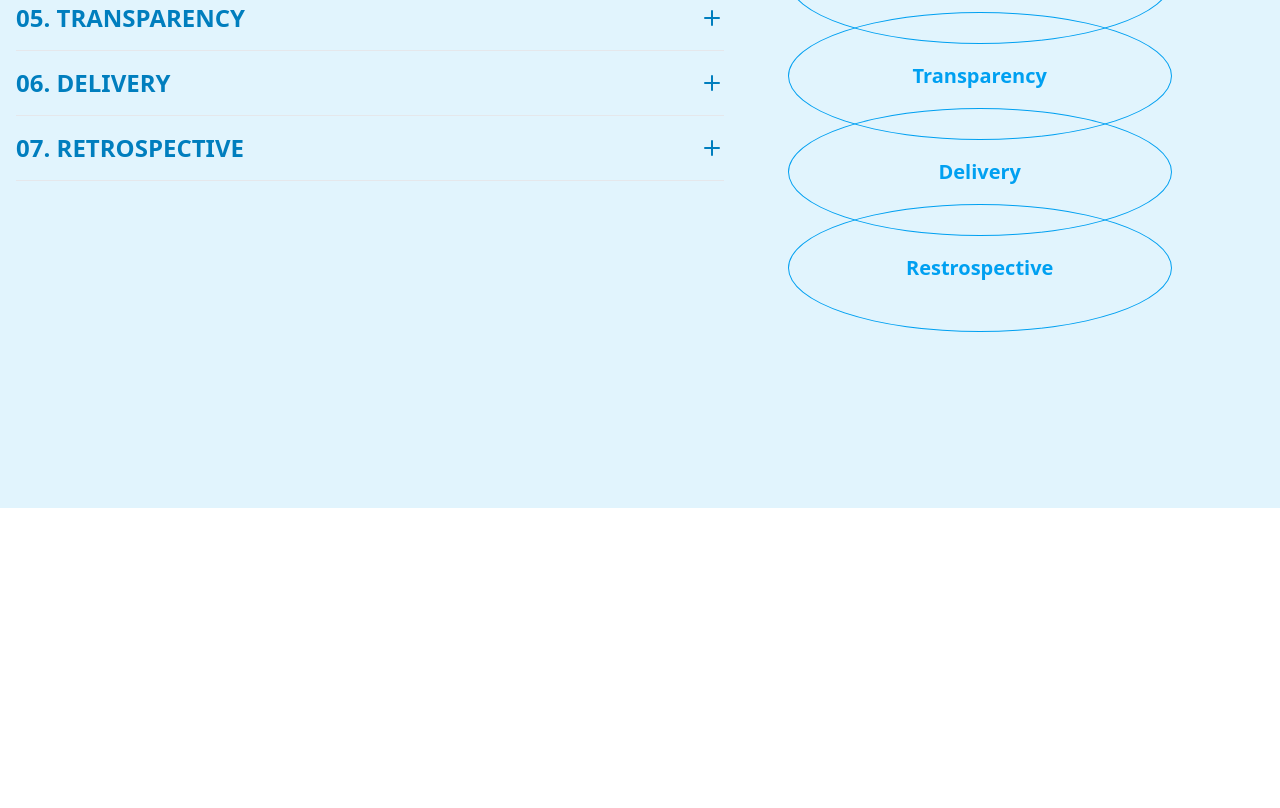
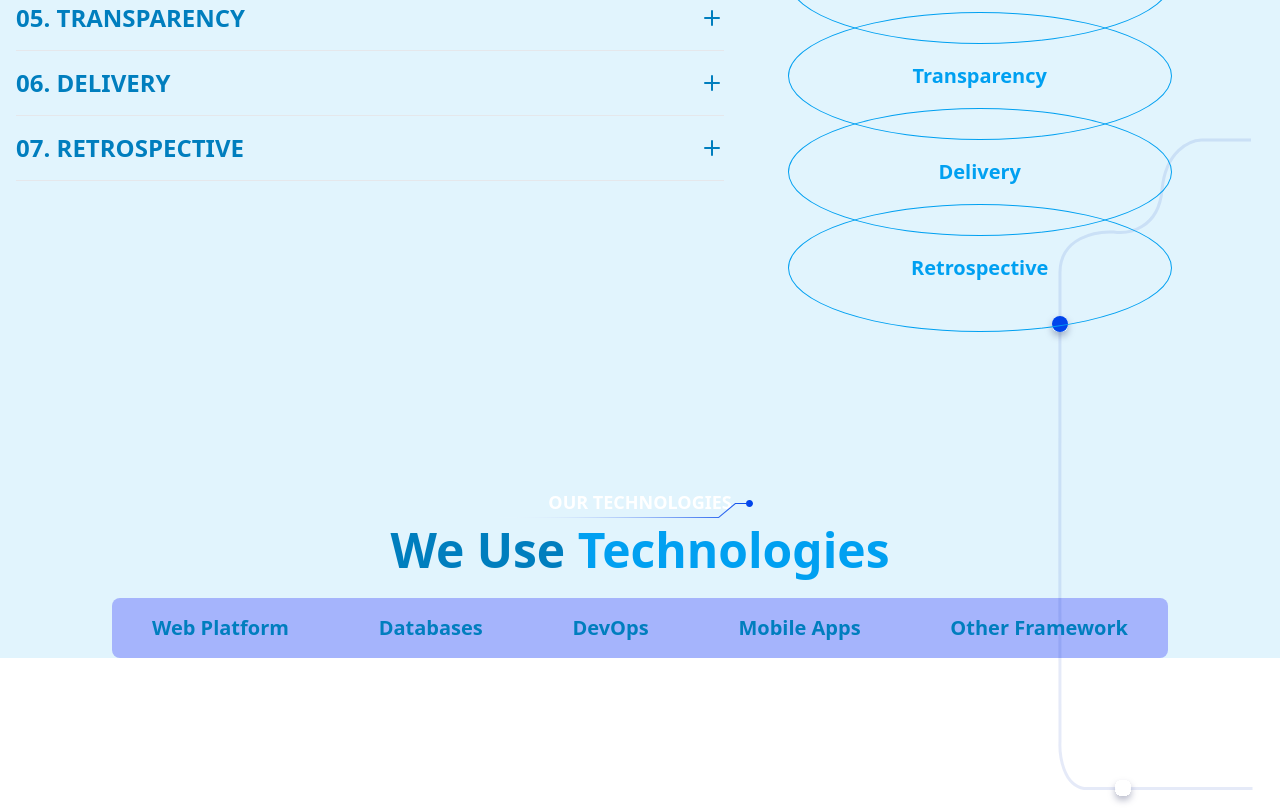
Before and after one commit to ayan878/colibyt, a React (Vite) app in the folder frontend/: page / in a window 1280 px wide. Shown: the part 5800-6608 px from the top of the page. Before the commit the page ends 6308 px from the top, so only its background shows below. Built offline with nearby package versions, Linux system fonts and the light colour scheme; what tailwind-clip-path would draw is missing.

Commit message:
working proccess

```diff
--- a/frontend/src/components/WorkingProcess.jsx
+++ b/frontend/src/components/WorkingProcess.jsx
@@ -1,8 +1,10 @@
 import Shape from "../assets/images/shapes/shape_space_3.svg?react";
-import ShapeLine from "../assets/images/shapes/shape_line_2.svg?react";
+import ShapeLine2 from "../assets/images/shapes/shape_line_2.svg?react";
+import ShapeLine3 from "../assets/images/shapes/shape_line_3.svg?react";
 import TitleUnderLine from "../assets/images/shapes/shape_title_under_line.svg?react";
 import { useState } from "react";
 import { LuPlus, LuMinus } from "react-icons/lu";
+import { AnimatePresence, motion } from "framer-motion";
 
 const approaches = [
   {
@@ -35,19 +37,79 @@ const approaches = [
   },
 ];
 
+const technologies = {
+  "web-platform": [
+    "React JS",
+    "Next JS",
+    "JavaScript",
+    "Swift",
+    "Typescript",
+    "Python",
+    "G318",
+    "Java",
+    "Ruby",
+    "C++",
+    "PHP",
+    "Laravel",
+  ],
+  database: [
+    "PostgreSQL",
+    "mongoDB",
+    "Oracle DB",
+    "MySQL",
+    "Firestore",
+    "Redis",
+    "Microsoft SQL",
+    "Elasticsearch",
+    "Scylla",
+    "BigchainDB",
+  ],
+  "cloud&devops": [
+    "Docker",
+    "Jenkins",
+    "Ansible",
+    "Kubernetes",
+    "AWS",
+    "Terraform",
+    "JIRA",
+  ],
+  "mobile-apps": [
+    "React Native",
+    "Flutter",
+    "Ionic",
+    "Java",
+    "Kotlin",
+    "Xamarin",
+    "Swift",
+    "Angular UI",
+  ],
+  "other-framework": [
+    "Django",
+    "Ruby On Rails",
+    "Express JS",
+    "Dot net Core",
+    "Codeigniter",
+    "Vue JS",
+  ],
+};
+
 function WorkingProcess() {
   // State to track which item is open (by index)
   const [openIndex, setOpenIndex] = useState(null);
+  const [isActive, setisActive] = useState(false);
 
   const handleToggle = (index) => {
     // Toggle open/close for a specific item
     setOpenIndex(openIndex === index ? null : index);
   };
 
+  const handleTech = () => {
+    setisActive(!isActive);
+  };
   return (
     <div className="bg-light">
       <Shape className="w-[800px] h-auto mx-auto" />
-      <ShapeLine className="-mt-8" />
+      <ShapeLine2 className="-mt-8" />
       <div className="flex gap-12">
         <div className="px-4 -mt-8 w-3/5">
           <h1 className="text-primary font-semibold text-lg uppercase">
@@ -65,53 +127,161 @@ function WorkingProcess() {
                   onClick={() => handleToggle(index)}
                 >
                   <span>{approach.title}</span>
-                  <span className="flex items-center justify-center"
-                    style={{
-                      transition: "transform 0.3s ease",
-                      transformOrigin: "center",
-                      transform:
-                        openIndex === index ? "rotate(180deg)" : "rotate(0deg)",
+                  <motion.span
+                    animate={{
+                      rotate: openIndex === index ? 180 : 0,
                     }}
+                    transition={{ duration: 0.5 }}
+                    className="symbol flex items-center justify-center"
                   >
                     {openIndex === index ? <LuMinus /> : <LuPlus />}
-                  </span>
+                  </motion.span>
                 </div>
-                <div
-                  className={`overflow-hidden transition-all duration-500 ease-in-out ${
-                    openIndex === index ? "max-h-[500px]" : "max-h-0"
-                  }`}
-                >
-                  <p className="text-dark bg-primary-bg-subtle px-12 text-base font-regular py-4">
-                    {approach.desc}
-                  </p>
-                </div>
+                <AnimatePresence>
+                  {openIndex === index && (
+                    <motion.div
+                      initial={{ height: 0, opacity: 0 }}
+                      animate={{ height: "auto", opacity: 1 }}
+                      exit={{ height: 0, opacity: 0 }}
+                      transition={{ duration: 0.5, ease: "easeInOut" }}
+                      className="overflow-hidden"
+                    >
+                      <p className="text-dark bg-primary-bg-subtle px-12 text-base font-regular py-4">
+                        {approach.desc}
+                      </p>
+                    </motion.div>
+                  )}
+                </AnimatePresence>
               </div>
             ))}
           </div>
         </div>
         <div className="relative flex flex-col w-2/5 text-primary font-bold text-xl">
-          <div className="relative h-32 w-96 text-white text-center  flex justify-center items-center bg-primary border border-primary rounded-[50%]">
+          <div
+            className={`relative h-32 w-96 text-primary text-center  flex justify-center items-center ${
+              openIndex == 0 ? "bg-primary text-white" : ""
+            } border border-primary rounded-[50%]`}
+            onClick={() => {
+              handleToggle(0);
+            }}
+          >
             Communication
           </div>
-          <div className="relative -top-6 h-32 w-96 text-center  flex justify-center items-center bg-transparent border  border-primary rounded-[50%]">
+          <div
+            className={`relative -top-6 h-32 w-96 text-center  flex justify-center items-center  border  border-primary  ${
+              openIndex == 1 ? "bg-primary text-white" : "bg-transparent"
+            } rounded-[50%]`}
+            onClick={() => {
+              handleToggle(1);
+            }}
+          >
             Planning
           </div>
-          <div className="relative -top-14 h-32 w-96 text-center  flex justify-center items-center bg-transparent border  border-primary rounded-[50%]">
+          <div
+            className={`relative -top-14 h-32 w-96 text-center  flex justify-center items-center border  border-primary rounded-[50%]  ${
+              openIndex == 2 ? "bg-primary text-white" : "bg-transparent"
+            }`}
+            onClick={() => {
+              handleToggle(2);
+            }}
+          >
             Execution
           </div>
-          <div className="relative -top-20 h-32 w-96 text-center  flex justify-center items-center bg-transparent border  border-primary rounded-[50%]">
+          <div
+            className={`relative -top-20 h-32 w-96 text-center  flex justify-center items-center border  border-primary rounded-[50%]  ${
+              openIndex == 3 ? "bg-primary text-white" : "bg-transparent"
+            }`}
+            onClick={() => {
+              handleToggle(3);
+            }}
+          >
             Architectures and infrastructures
           </div>
-          <div className="relative -top-28 h-32 w-96 text-center  flex justify-center items-center bg-transparent border  border-primary rounded-[50%]">
+          <div
+            className={`relative -top-28 h-32 w-96 text-center  flex justify-center items-center border  border-primary rounded-[50%]  ${
+              openIndex == 4 ? "bg-primary text-white" : "bg-transparent"
+            }`}
+            onClick={() => {
+              handleToggle(4);
+            }}
+          >
             Transparency
           </div>
-          <div className="relative -top-36 h-32 w-96 text-center  flex justify-center items-center bg-transparent border  border-primary rounded-[50%]">
+          <div
+            className={`relative -top-36 h-32 w-96 text-center  flex justify-center items-center border  border-primary rounded-[50%]  ${
+              openIndex == 5 ? "bg-primary text-white" : "bg-transparent"
+            }`}
+            onClick={() => {
+              handleToggle(5);
+            }}
+          >
             Delivery
           </div>
-          <div className="relative -top-44 h-32 w-96 text-center  flex justify-center items-center bg-transparent border  border-primary rounded-[50%]">
-            Restrospective
+          <div
+            className={`relative -top-44 h-32 w-96 text-center  flex justify-center items-center border  border-primary rounded-[50%]  ${
+              openIndex == 6 ? "bg-primary text-white" : "bg-transparent"
+            }`}
+            onClick={() => {
+              handleToggle(6);
+            }}
+          >
+            Retrospective
           </div>
+          <ShapeLine3 className="-mt-[370px] ml-64" />
         </div>
+      </div>
+
+      {/* Technologies Section */}
+      <div className="flex flex-col items-center justify-center gap-2 -mt-80">
+        <h1 className="text-white font-semibold text-lg uppercase">
+          Our Technologies
+        </h1>
+        <TitleUnderLine className="-mt-6 mr-8" />
+        <h1 className="text-dark text-5xl font-bold">
+          We Use <span className="text-primary"> Technologies</span>
+        </h1>
+      </div>
+      <div className="bg-indigo-300 flex items-center justify-between mx-28 px-4 py-3 text-xl text-dark font-semibold rounded-lg mt-6">
+        <button
+          className={` ${
+            isActive == true ? "bg-white" : ""
+          } px-6 rounded-lg py-1`}
+          onClick={handleTech}
+        >
+          Web Platform
+        </button>
+        <button
+          className={` ${
+            isActive == true ? "bg-white" : ""
+          } px-6 rounded-lg py-1`}
+          onClick={handleTech}
+        >
+          Databases
+        </button>
+        <button
+          className={` ${
+            isActive == true ? "bg-white" : ""
+          } px-6 rounded-lg py-1`}
+          onClick={handleTech}
+        >
+          DevOps
+        </button>
+        <button
+          className={` ${
+            isActive == true ? "bg-white" : ""
+          } px-6 rounded-lg py-1`}
+          onClick={handleTech}
+        >
+          Mobile Apps
+        </button>
+        <button
+          className={` ${
+            isActive == true ? "bg-white" : ""
+          } px-6 rounded-lg py-1`}
+          onClick={handleTech}
+        >
+          Other Framework
+        </button>
       </div>
     </div>
   );
```
